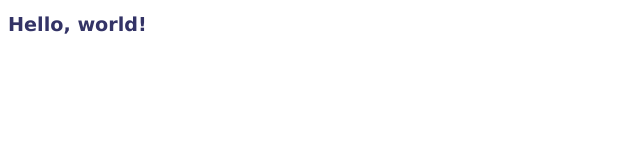
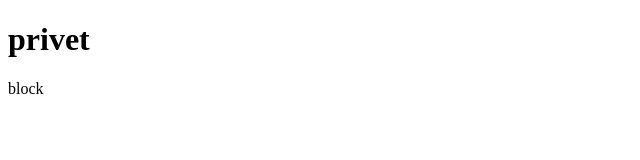
Before and after one commit to KonstantinAleksandrov/konstantineStady, a plain HTML site: page index.html in a window 1280 px wide. Shown: the whole page, without its empty margins (0-640 px from the left). Drawn offline with Linux system fonts and the light colour scheme.

Commit message:
second commit

```diff
--- a/index.html
+++ b/index.html
@@ -4,14 +4,11 @@
   <meta http-equiv="Content-Type" content="text/html; charset=windows-1251">
   <title>Глобальные стили</title>
   <style type="text/css">
-   H1 {
-    font-size: 120%;
-    font-family: Verdana, Arial, Helvetica, sans-serif;
-    color: #336;
-   }
+
   </style>
  </head>
  <body>
-  <h1>Hello, world!</h1>
+  <h1>privet</h1>
+  <div>block</div>
  </body>
 </html>
```
